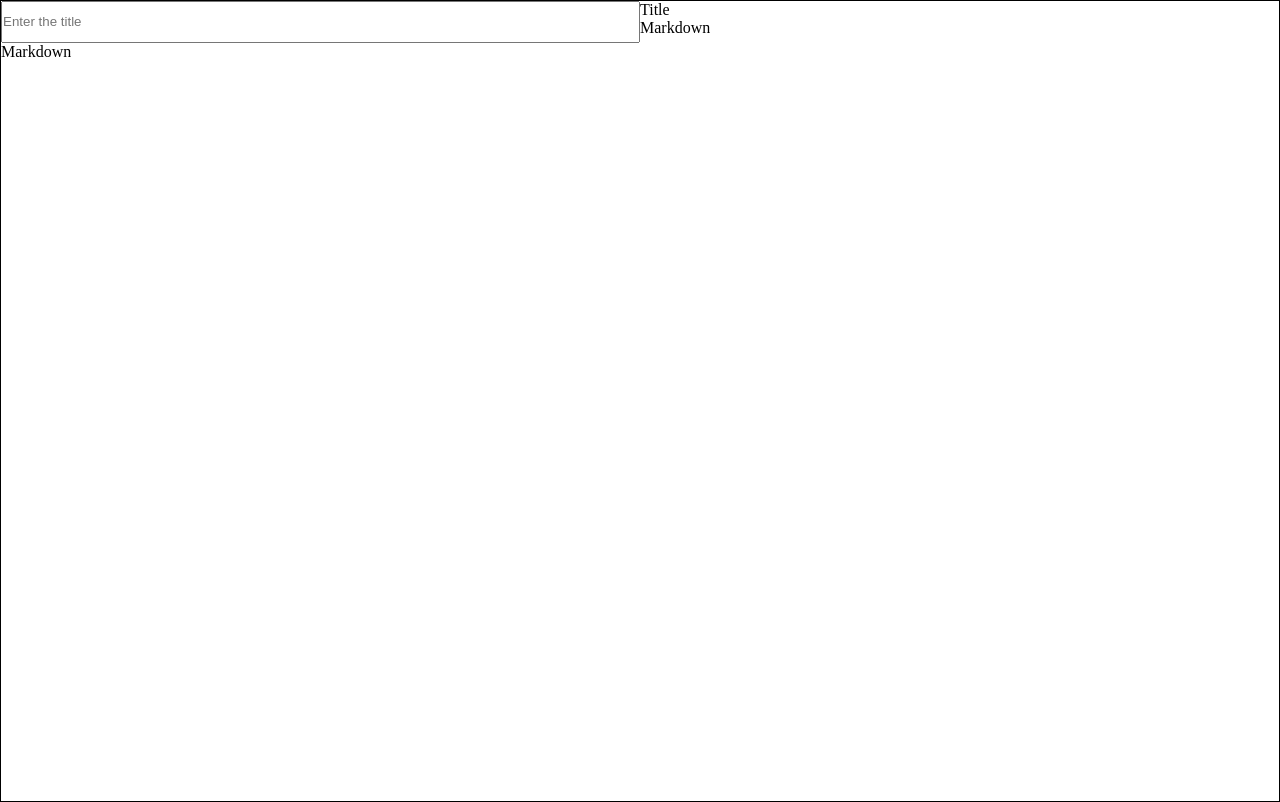
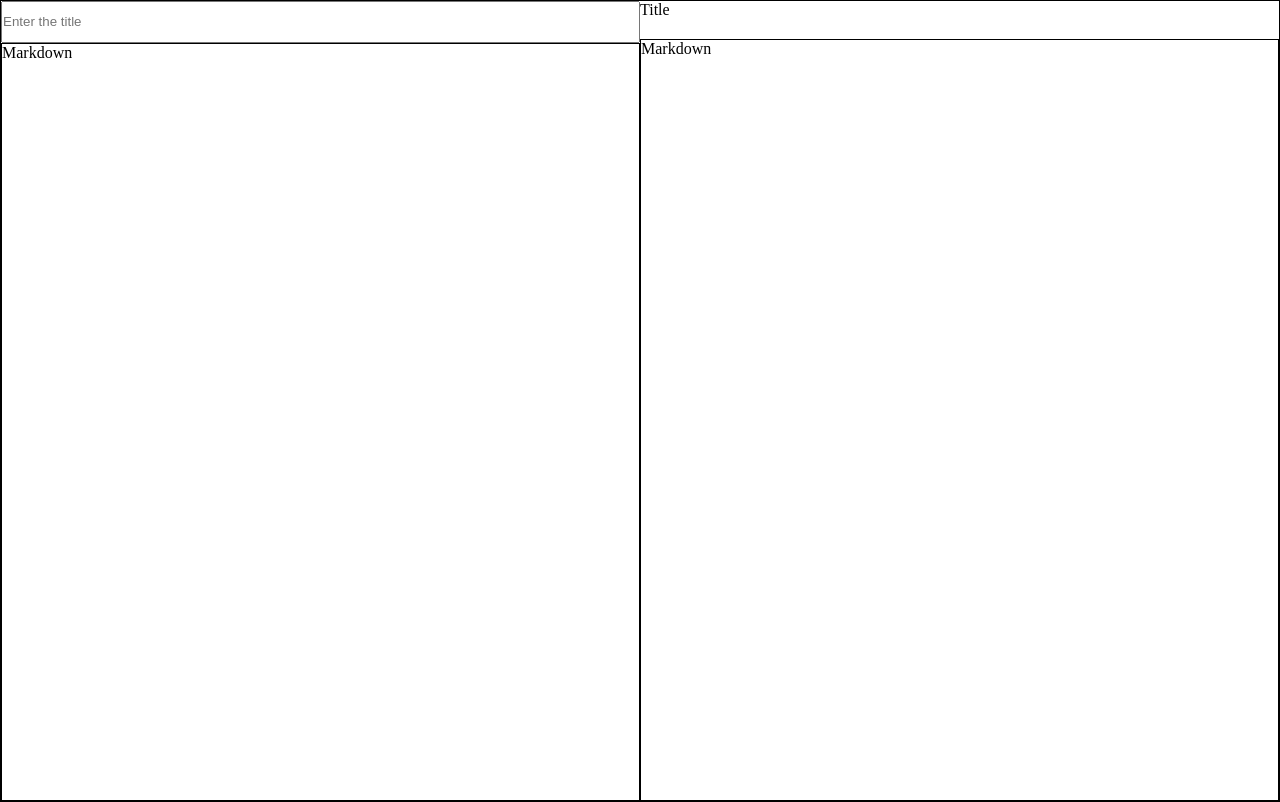
Before and after one commit to haesooKr/markdown-editor, a React (Create React App) app: page / in a window 1280 px wide. Built offline with nearby package versions, Linux system fonts and the light colour scheme.

Commit message:
Added Preview.css

```diff
--- a/src/components/Editor.css
+++ b/src/components/Editor.css
@@ -10,4 +10,5 @@
 
 .editor .markdown{
   flex: 20;
+  border: 1px solid #000;
 }
--- /dev/null
+++ b/src/components/Preview.css
@@ -0,0 +1,14 @@
+.preview{
+  display: flex;
+  height: 100vh;
+  flex-direction: column;
+}
+
+.preview title{
+  flex: 1;
+}
+
+.preview .markdown{
+  border: 1px solid #000;
+  flex: 20;
+}
--- a/src/components/Preview.js
+++ b/src/components/Preview.js
@@ -1,12 +1,13 @@
 import React from 'react'
+import './Preview.css';
 
 export default function Preview() {
   return (
-    <div>
-      <div className="preview-title">
+    <div className="preview">
+      <div className="title">
         Title
       </div>
-      <div className="preview-markdown">
+      <div className="markdown">
         Markdown
       </div>
     </div>
```
